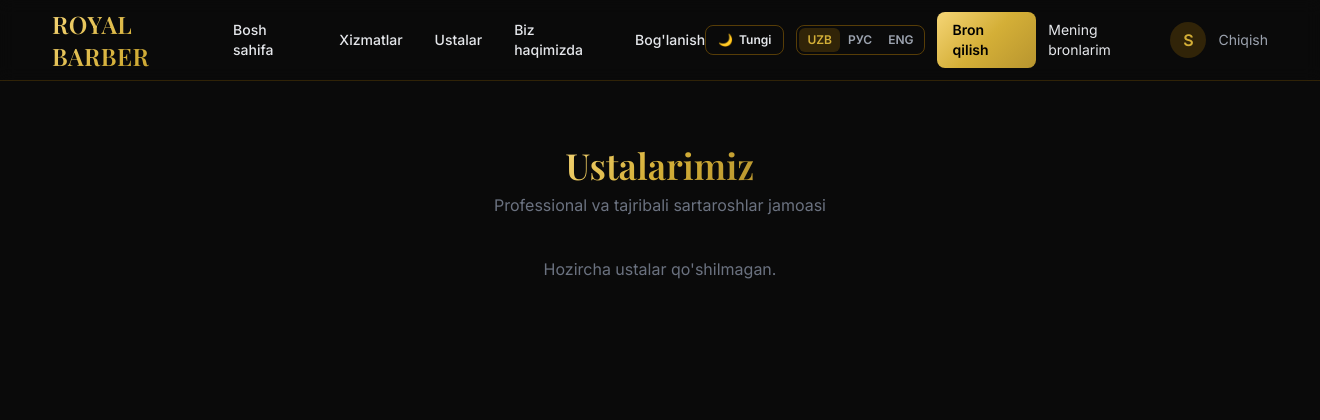
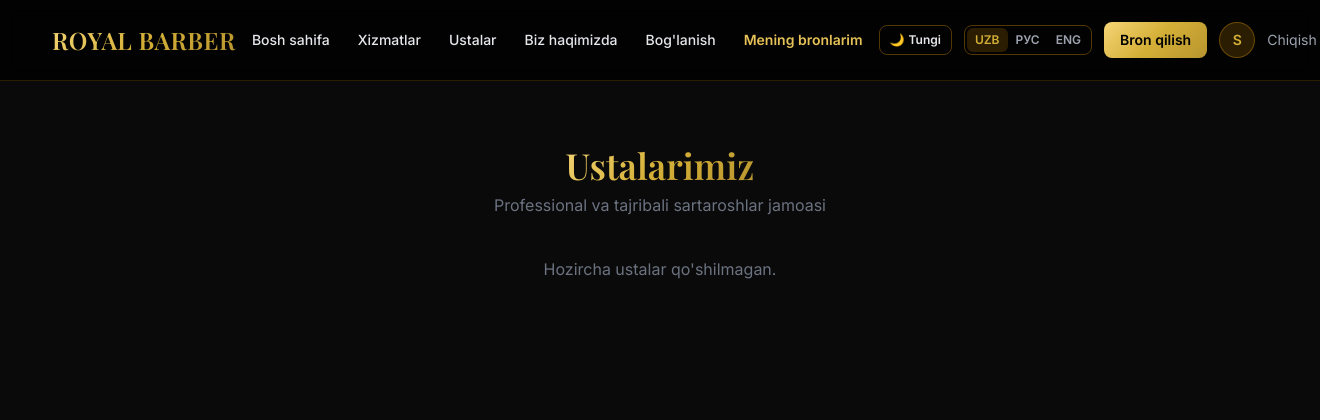
Before and after one commit to abduakhadov/hackaton, a Django app: page /barbers/ in a window 1320 px wide. Shown: the top 420 px of the page. Run offline with Django 5.2, Linux system fonts and the light colour scheme; the visitor is signed in with stand-in values (Sample User, id 1); data comes from the database, SQL or seed files in the repository; parts of the project's set-up code (start-up, migrations or seed data) failed here and were passed over; some libraries are stand-ins or nearby versions.

Commit message:
Fix navbar layout and button sizing for clients across all devices in base.html

```diff
--- a/templates/base.html
+++ b/templates/base.html
@@ -82,73 +82,98 @@
 <body class="font-body min-h-screen flex flex-col">
 
     <!-- Header -->
-    <header class="border-b border-yellow-600/20 sticky top-0 z-50 backdrop-blur">
+    <header class="border-b border-yellow-600/20 sticky top-0 z-50 backdrop-blur bg-black/80">
         <nav class="max-w-7xl mx-auto px-4 sm:px-6 lg:px-8">
-            <div class="flex justify-between items-center h-20">
-                <a href="{% url 'main:home' %}" class="flex items-center gap-2">
-                    <span class="font-display font-800 text-2xl gold-text tracking-wide">ROYAL BARBER</span>
+            <div class="flex justify-between items-center h-20 gap-4">
+                <!-- Logo -->
+                <a href="{% url 'main:home' %}" class="flex items-center gap-2 flex-shrink-0">
+                    <span class="font-display font-800 text-xl sm:text-2xl gold-text tracking-wide whitespace-nowrap">ROYAL BARBER</span>
                 </a>
 
-                <div class="hidden md:flex items-center gap-8 text-sm font-medium">
-                    <a href="{% url 'main:home' %}" class="hover:text-gold-500 transition" data-i18n="nav_home">Bosh sahifa</a>
-                    <a href="{% url 'services:service_list' %}" class="hover:text-gold-500 transition" data-i18n="nav_services">Xizmatlar</a>
-                    <a href="{% url 'barbers:barber_list' %}" class="hover:text-gold-500 transition" data-i18n="nav_barbers">Ustalar</a>
-                    <a href="{% url 'main:about' %}" class="hover:text-gold-500 transition" data-i18n="nav_about">Biz haqimizda</a>
-                    <a href="{% url 'main:contact' %}" class="hover:text-gold-500 transition" data-i18n="nav_contact">Bog'lanish</a>
+                <!-- Desktop / Tablet Main Navigation -->
+                <div class="hidden md:flex items-center gap-5 lg:gap-7 text-sm font-medium">
+                    <a href="{% url 'main:home' %}" class="hover:text-gold-500 transition whitespace-nowrap" data-i18n="nav_home">Bosh sahifa</a>
+                    <a href="{% url 'services:service_list' %}" class="hover:text-gold-500 transition whitespace-nowrap" data-i18n="nav_services">Xizmatlar</a>
+                    <a href="{% url 'barbers:barber_list' %}" class="hover:text-gold-500 transition whitespace-nowrap" data-i18n="nav_barbers">Ustalar</a>
+                    <a href="{% url 'main:about' %}" class="hover:text-gold-500 transition whitespace-nowrap" data-i18n="nav_about">Biz haqimizda</a>
+                    <a href="{% url 'main:contact' %}" class="hover:text-gold-500 transition whitespace-nowrap" data-i18n="nav_contact">Bog'lanish</a>
+                    {% if user.is_authenticated %}
+                        {% if user.is_barber %}
+                            <a href="{% url 'bookings:my_bookings' %}" class="text-gold-400 hover:text-gold-300 font-semibold transition whitespace-nowrap flex items-center gap-1.5" data-i18n="nav_schedule">
+                                <span>📅</span> Ish jadvalim
+                            </a>
+                        {% else %}
+                            <a href="{% url 'bookings:my_bookings' %}" class="text-gold-400 hover:text-gold-300 font-semibold transition whitespace-nowrap flex items-center gap-1.5" data-i18n="nav_my_bookings">
+                                <span>📋</span> Mening bronlarim
+                            </a>
+                        {% endif %}
+                    {% endif %}
                 </div>
 
-                <div class="flex items-center gap-3">
+                <!-- Right Actions (Theme, Lang, CTA, Auth) -->
+                <div class="flex items-center gap-2 sm:gap-3 flex-shrink-0">
 
-                    <!-- Theme Switcher Button (Tungi / Kungi) -->
+                    <!-- Theme Switcher Button -->
                     <button id="themeToggleBtn" onclick="toggleTheme()"
-                            class="flex items-center gap-1.5 px-3 py-1.5 text-xs font-semibold rounded-lg border border-yellow-600/40 hover:border-yellow-500 transition">
+                            class="flex items-center gap-1 px-2.5 py-1.5 text-xs font-semibold rounded-lg border border-yellow-600/40 hover:border-yellow-500 transition flex-shrink-0">
                         <span id="themeIcon">🌙</span>
-                        <span id="themeText" data-i18n="theme_dark">Tungi</span>
+                        <span id="themeText" class="hidden sm:inline" data-i18n="theme_dark">Tungi</span>
                     </button>
 
                     <!-- Language Switcher Buttons (UZB | РУС | ENG) -->
-                    <div class="inline-flex rounded-lg border border-yellow-600/40 p-0.5 text-xs font-semibold">
-                        <button onclick="setLanguage('uz')" id="btnLangUz" class="px-2 py-1 rounded-md transition text-gold-500 bg-yellow-600/20">UZB</button>
+                    <div class="inline-flex rounded-lg border border-yellow-600/40 p-0.5 text-xs font-semibold flex-shrink-0">
+                        <button onclick="setLanguage('uz')" id="btnLangUz" class="px-2 py-1 rounded-md transition text-gold-500 bg-yellow-600/20 font-bold">UZB</button>
                         <button onclick="setLanguage('ru')" id="btnLangRu" class="px-2 py-1 rounded-md transition text-gray-400 hover:text-gold-500">РУС</button>
                         <button onclick="setLanguage('en')" id="btnLangEn" class="px-2 py-1 rounded-md transition text-gray-400 hover:text-gold-500">ENG</button>
                     </div>
 
                     {% if user.is_authenticated %}
-                        {% if user.is_barber %}
-                            <!-- Usta uchun: Ish jadvalim ko'rinadi -->
-                            <a href="{% url 'bookings:my_bookings' %}"
-                               class="hidden sm:inline-block gold-gradient text-black font-semibold px-4 py-2 rounded-lg text-sm hover:opacity-90 transition"
-                               data-i18n="nav_schedule">
-                                Ish jadvalim
+                        {% if not user.is_barber %}
+                            <!-- Mijoz uchun: Bron qilish tugmasi -->
+                            <a href="{% url 'bookings:booking_create' %}"
+                               class="gold-gradient text-black font-bold px-3.5 py-1.5 sm:px-4 sm:py-2 rounded-lg text-xs sm:text-sm hover:opacity-90 transition whitespace-nowrap shadow-sm flex items-center gap-1"
+                               data-i18n="btn_book">
+                                <span>✂️</span> Bron qilish
                             </a>
-                        {% else %}
-                            <!-- Mijoz uchun: Bron qilish ko'rinadi -->
-                            <a href="{% url 'bookings:booking_create' %}"
-                               class="hidden sm:inline-block gold-gradient text-black font-semibold px-4 py-2 rounded-lg text-sm hover:opacity-90 transition"
-                               data-i18n="btn_book">
-                                Bron qilish
-                            </a>
-                            <a href="{% url 'bookings:my_bookings' %}" class="text-sm hover:text-gold-500 transition" data-i18n="nav_my_bookings">Mening bronlarim</a>
                         {% endif %}
-                        <a href="{% url 'users:profile' %}" class="flex items-center gap-2">
+
+                        <!-- Profil avatar -->
+                        <a href="{% url 'users:profile' %}" class="flex items-center gap-1.5 flex-shrink-0 group" title="{{ user.full_name }}">
                             {% if user.avatar %}
-                                <img src="{{ user.avatar.url }}" class="w-9 h-9 rounded-full object-cover border border-yellow-600/40">
+                                <img src="{{ user.avatar.url }}" class="w-8 h-8 sm:w-9 sm:h-9 rounded-full object-cover border border-yellow-600/40 group-hover:border-yellow-500 transition">
                             {% else %}
-                                <span class="w-9 h-9 rounded-full bg-yellow-600/20 flex items-center justify-center text-gold-500 font-semibold">
+                                <span class="w-8 h-8 sm:w-9 sm:h-9 rounded-full bg-yellow-600/20 flex items-center justify-center text-gold-500 font-bold text-xs sm:text-sm border border-yellow-600/40 group-hover:border-yellow-500 transition">
                                     {{ user.full_name|slice:":1"|upper }}
                                 </span>
                             {% endif %}
                         </a>
-                        <a href="{% url 'users:logout' %}" class="text-sm text-gray-400 hover:text-red-400 transition" data-i18n="nav_logout">Chiqish</a>
+
+                        <!-- Chiqish -->
+                        <a href="{% url 'users:logout' %}" class="text-xs sm:text-sm text-gray-400 hover:text-red-400 transition whitespace-nowrap hidden sm:inline" data-i18n="nav_logout">Chiqish</a>
                     {% else %}
-                        <a href="{% url 'users:login' %}" class="text-sm hover:text-gold-500 transition" data-i18n="nav_login">Kirish</a>
+                        <a href="{% url 'users:login' %}" class="text-xs sm:text-sm text-gray-300 hover:text-gold-500 transition whitespace-nowrap" data-i18n="nav_login">Kirish</a>
                         <a href="{% url 'users:register' %}"
-                           class="gold-gradient text-black font-semibold px-4 py-2 rounded-lg text-sm hover:opacity-90 transition"
+                           class="gold-gradient text-black font-bold px-3 py-1.5 sm:px-4 sm:py-2 rounded-lg text-xs sm:text-sm hover:opacity-90 transition whitespace-nowrap"
                            data-i18n="nav_register">
                             Ro'yxatdan o'tish
                         </a>
                     {% endif %}
                 </div>
+            </div>
+
+            <!-- Mobile Sub-Navigation Bar (for quick access on phones) -->
+            <div class="flex md:hidden items-center justify-around py-2.5 border-t border-yellow-600/10 text-xs text-gray-400 overflow-x-auto">
+                <a href="{% url 'main:home' %}" class="hover:text-gold-500 transition px-2 py-1 whitespace-nowrap" data-i18n="nav_home">Bosh sahifa</a>
+                <a href="{% url 'services:service_list' %}" class="hover:text-gold-500 transition px-2 py-1 whitespace-nowrap" data-i18n="nav_services">Xizmatlar</a>
+                <a href="{% url 'barbers:barber_list' %}" class="hover:text-gold-500 transition px-2 py-1 whitespace-nowrap" data-i18n="nav_barbers">Ustalar</a>
+                {% if user.is_authenticated %}
+                    {% if user.is_barber %}
+                        <a href="{% url 'bookings:my_bookings' %}" class="text-gold-500 font-semibold px-2 py-1 whitespace-nowrap" data-i18n="nav_schedule">Ish jadvalim</a>
+                    {% else %}
+                        <a href="{% url 'bookings:my_bookings' %}" class="text-gold-500 font-semibold px-2 py-1 whitespace-nowrap" data-i18n="nav_my_bookings">Bronlarim</a>
+                    {% endif %}
+                    <a href="{% url 'users:logout' %}" class="text-red-400 px-2 py-1 whitespace-nowrap" data-i18n="nav_logout">Chiqish</a>
+                {% endif %}
             </div>
         </nav>
     </header>
```
